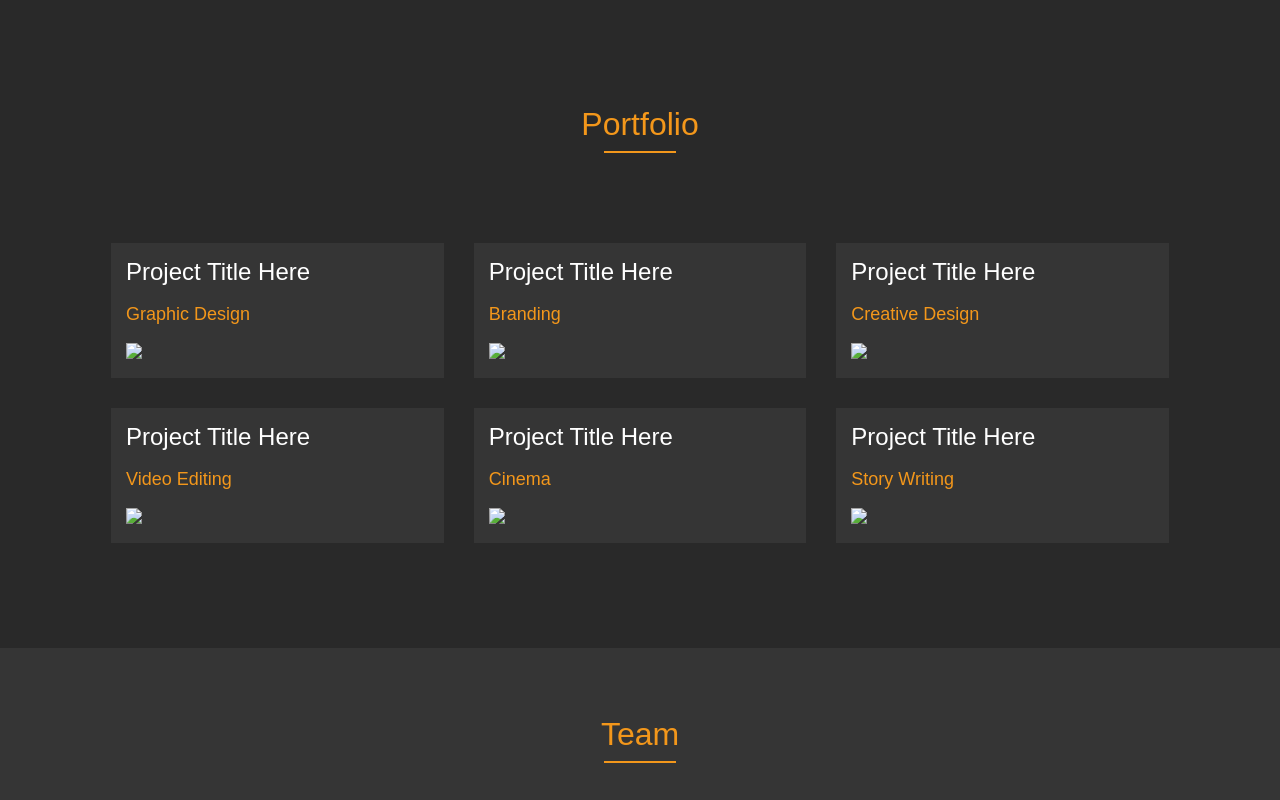
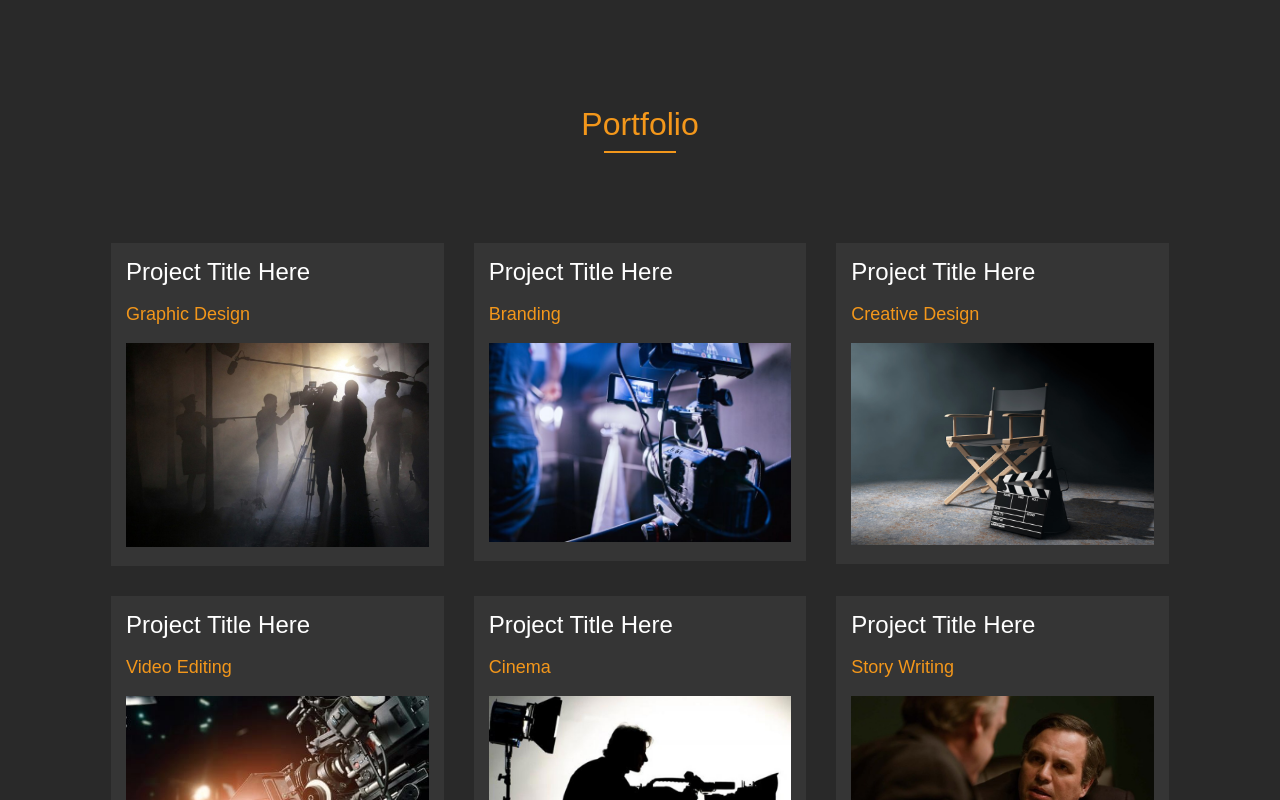
Before and after one commit to sotsava14/Scandy-Productions, a plain HTML site: page index.html in a window 1280 px wide. Shown: the part 2000-2800 px from the top of the page. Drawn offline with Linux system fonts and the light colour scheme.

Commit message:
Update index.html

```diff
--- a/index.html
+++ b/index.html
@@ -114,7 +114,7 @@
 
            <tr>
            	   <td width="35%">
-           	   	  <img src="images/abtme.png" width="100%" alt="me" />
+           	   	  <img src="abtme.png" width="100%" alt="me" />
            	   </td>
            	   <td width="65%" valign="top">
            	   	  <table border="0" width="100%" cellpadding="0" cellspacing="0" align="center">
@@ -389,7 +389,7 @@
          	  		  Graphic Design
          	  		   </font>
          	  		   <br/><br/>
-                       <img src="images/graphic.jpg" width="100%"/>
+                       <img src="graphic.jpg" width="100%"/>
          	  		</td>
          	  	</tr>
          	  </table>
@@ -408,7 +408,7 @@
          	  			Branding
          	  		   </font>
          	  		   <br/><br/>
-                       <img src="images/branding.jpg" width="100%"/>
+                       <img src="branding.jpg" width="100%"/>
          	  		</td>
          	  	</tr>
          	  </table>
@@ -427,7 +427,7 @@
          	  			Creative Design
          	  		   </font>
          	  		   <br/><br/>
-                       <img src="images/chair.jpeg" width="100%"/>
+                       <img src="chair.jpeg" width="100%"/>
          	  		</td>
          	  	</tr>
          	  </table>
@@ -447,7 +447,7 @@
          	  			Video Editing
          	  		   </font>
          	  		   <br/><br/>
-                       <img src="images/video.jpg" width="100%"/>
+                       <img src="video.jpg" width="100%"/>
          	  		</td>
          	  	</tr>
          	  </table>
@@ -466,7 +466,7 @@
          	  			Cinema
          	  		   </font>
          	  		   <br/><br/>
-                       <img src="images/cinema.jpg" width="100%"/>
+                       <img src="cinema.jpg" width="100%"/>
          	  		</td>
          	  	</tr>
          	  </table>
@@ -485,7 +485,7 @@
          	  			Story Writing
          	  		   </font>
          	  		   <br/><br/>
-                       <img src="images/story1.jpg" width="100%"/>
+                       <img src="story1.jpg" width="100%"/>
          	  		</td>
          	  	</tr>
          	  </table>
@@ -524,7 +524,7 @@
           	  <table border="0" width="100%" cellpadding="15" cellspacing="0" align="center" bgcolor="#292929">
           	  	<tr>
           	  	   <td>
-          	  	   	 <img src="images/vamsi.png" width="100%" alt="team" />
+          	  	   	 <img src="vamsi.png" width="100%" alt="team" />
           	  	   	 <br/><br/>
           	  	   	 <font face="arial" size="5" color="#ffffff">
           	  	   	 	Vamsi Sonthineni
@@ -543,7 +543,7 @@
           	  <table border="0" width="100%" cellpadding="15" cellspacing="0" align="center" bgcolor="#292929">
           	  	<tr>
           	  	   <td>
-          	  	   	 <img src="images/Pranoom2.png" width="100%" alt="team" />
+          	  	   	 <img src="Pranoom2.png" width="100%" alt="team" />
           	  	   	 <br/><br/>
           	  	   	 <font face="arial" size="5" color="#ffffff">
           	  	   	 	Pranoom K.R.
@@ -562,7 +562,7 @@
           	  <table border="0" width="100%" cellpadding="15" cellspacing="0" align="center" bgcolor="#292929">
           	  	<tr>
           	  	   <td>
-          	  	   	 <img src="images/tharun1.jpeg" width="100%" alt="team" />
+          	  	   	 <img src="tharun1.jpeg" width="100%" alt="team" />
           	  	   	 <br/><br/>
           	  	   	 <font face="arial" size="5" color="#ffffff">
           	  	   	 	Tharun Sai
```
